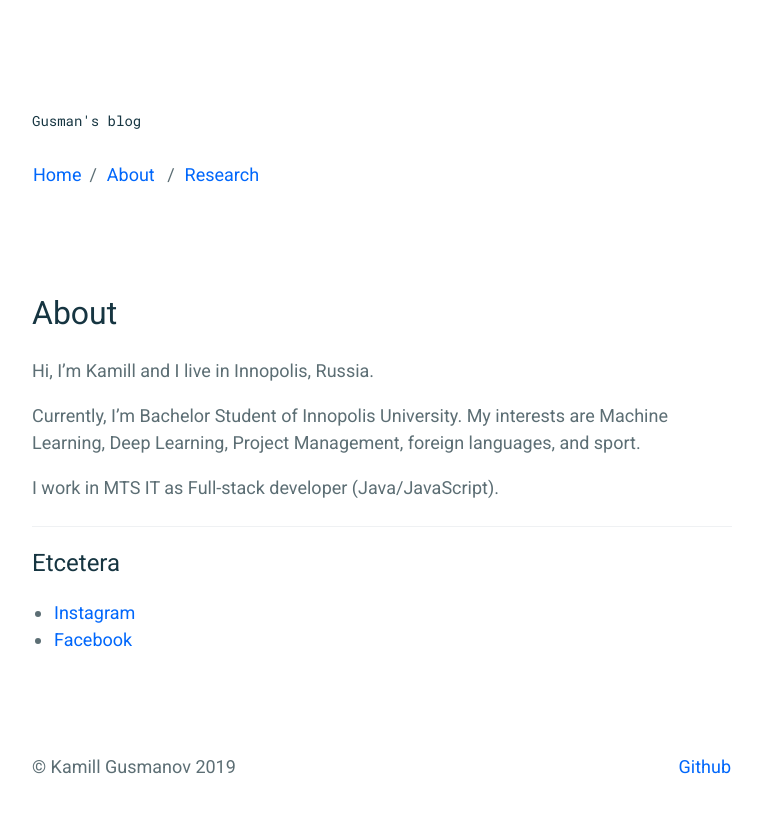
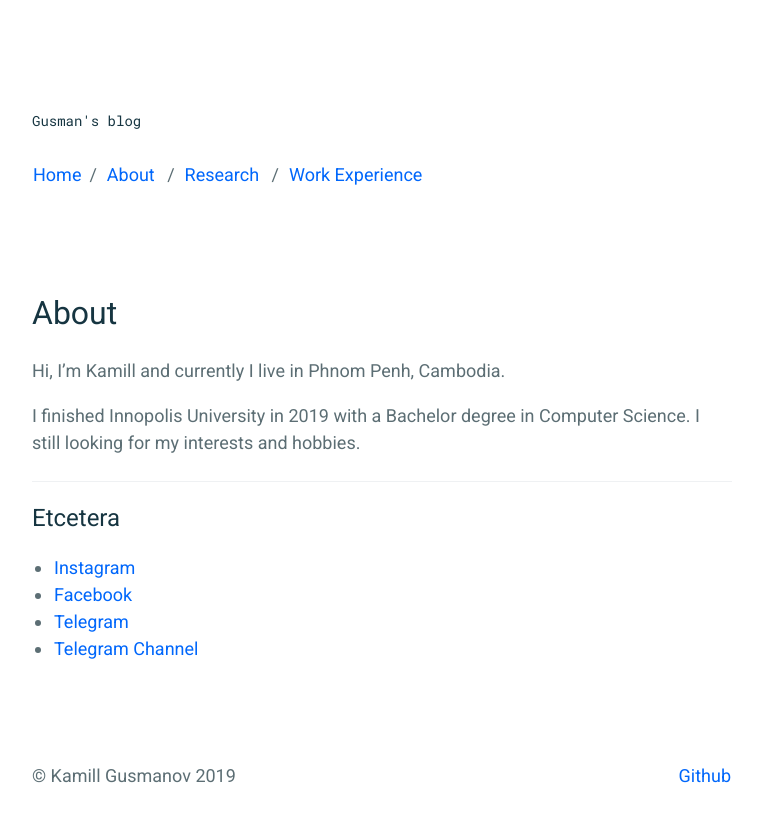
Before and after one commit to kgusman/kgusman.github.io, a Jekyll site: the page built from _pages/about.md, in a window 1280 px wide. Shown: the top 822 px of the page, without its empty margins (258-1020 px from the left). Built offline with Jekyll 4.4.1, drawn with Linux system fonts in a browser that asks for light colours.

Commit message:
Update info

```diff
--- a/_includes/header.html
+++ b/_includes/header.html
@@ -7,5 +7,6 @@
     <a href="{{ "/" | prepend: site.baseurl }}">Home</a><span
           <span class="u-separate"></span> <a href="{{ "/about/" | prepend: site.baseurl }}">About</a>
           <span class="u-separate"></span> <a href="{{ "/research/" | prepend: site.baseurl }}">Research</a>
+          <span class="u-separate"></span> <a href="{{ "/work/" | prepend: site.baseurl }}">Work Experience</a>
   </p>
 </header>
--- a/_pages/about.md
+++ b/_pages/about.md
@@ -3,12 +3,9 @@ layout: content
 title: About
 permalink: /about/
 ---
-Hi, I'm Kamill and I live in Innopolis, Russia.
+Hi, I'm Kamill and currently I live in Phnom Penh, Cambodia.
 
-Currently, I'm Bachelor Student of Innopolis University. My interests are Machine Learning, Deep Learning, Project Management, foreign languages, and sport.
-
-
-I work in MTS IT as Full-stack developer (Java/JavaScript).
+I finished Innopolis University in 2019 with a Bachelor degree in Computer Science. I still looking for my interests and hobbies.
 
 ----
 
@@ -16,3 +13,5 @@ I work in MTS IT as Full-stack developer (Java/JavaScript).
 
 - [Instagram](https://www.instagram.com/kamillgusmanov/)
 - [Facebook](https://www.facebook.com/kamill.gusmanov)
+- [Telegram](https://t.me/GusmanovKamill)
+- [Telegram Channel](https://t.me/brain_gear)
```
Also changed, not shown: _pages/research.md (+3 -0 lines), _pages/work_experience.md (added, +20 -0 lines).
